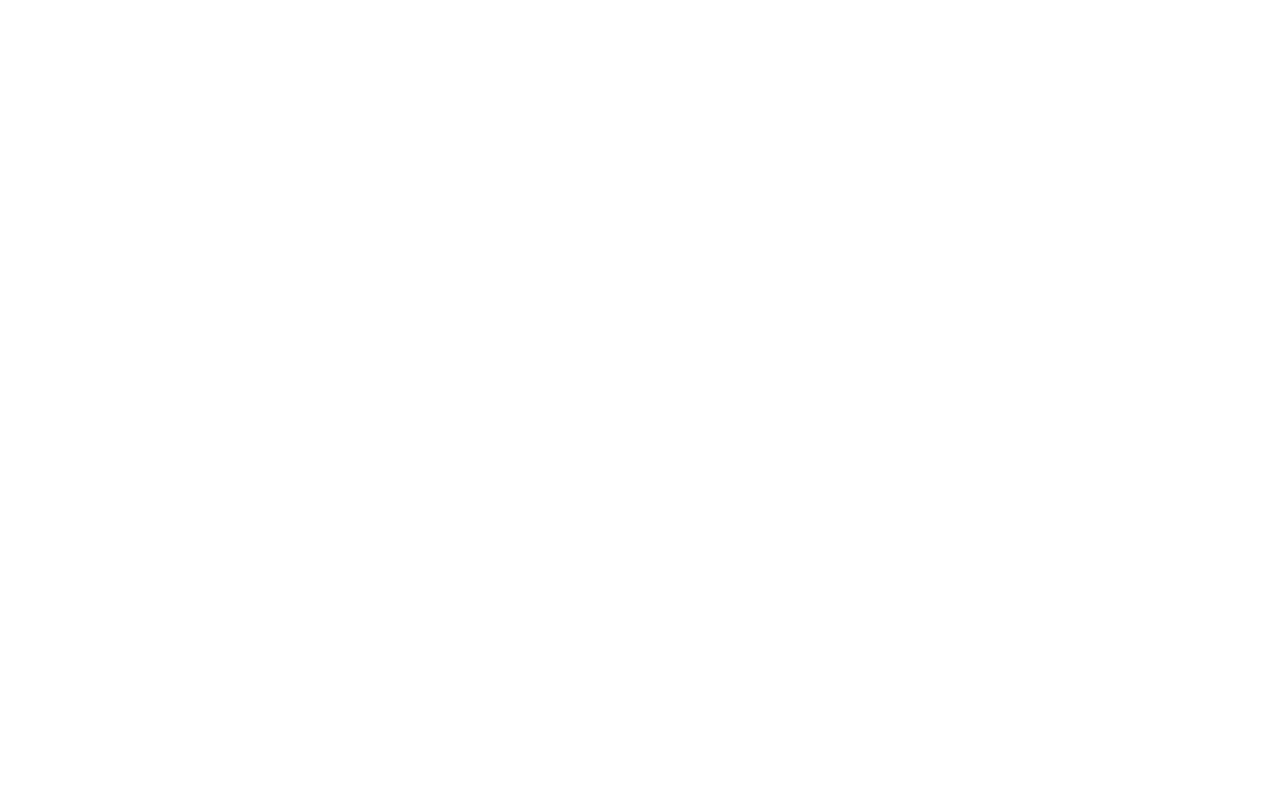
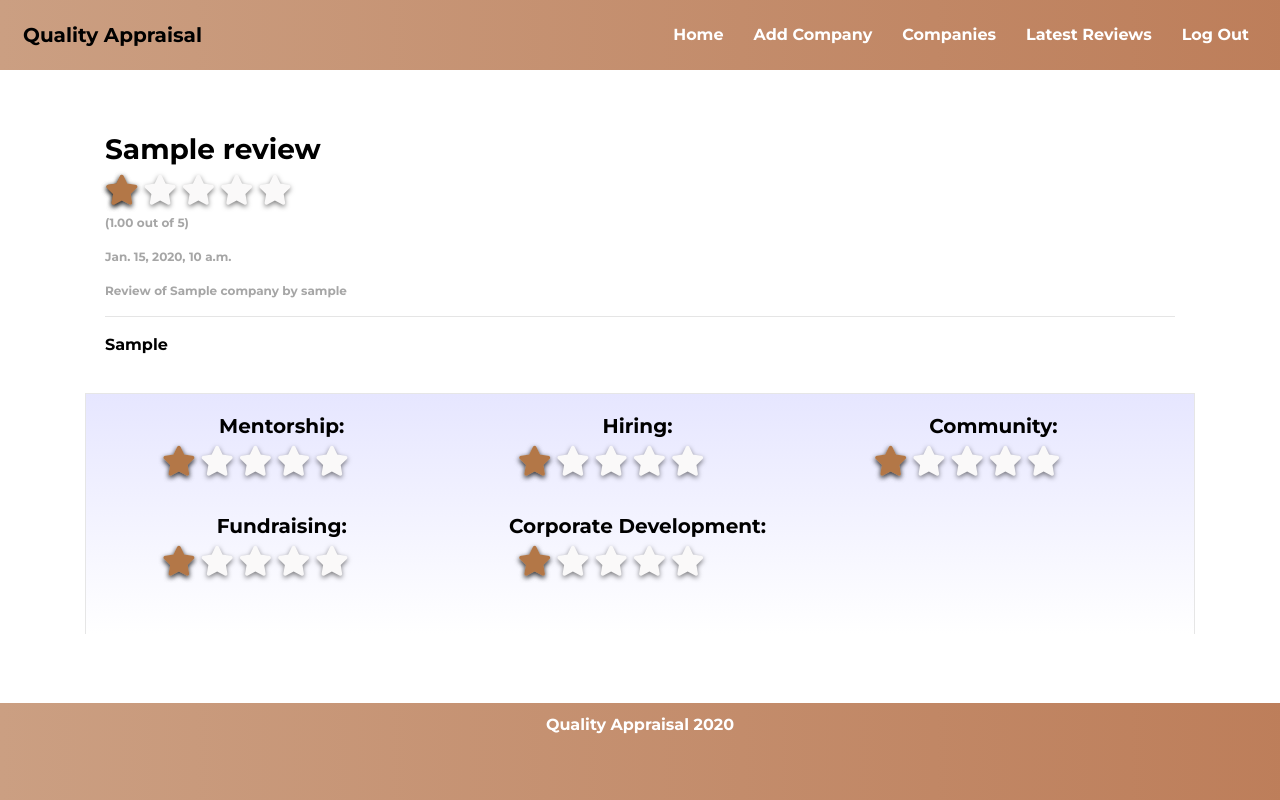
Before and after one commit to felkiriinya/Quality-Appraisal, a Django app: page /reviewdetails/1 in a window 1280 px wide. Before the commit the page is empty. Run offline with Django 3.2, Linux system fonts and the light colour scheme; a user stored in the database is signed in; tables that the repository leaves empty hold one stand-in row (values such as "Sample post"); some libraries are stand-ins or nearby versions.

Commit message:
allow a user to correctly review a company

```diff
--- a/appraisalapp/templates/companies/company_details.html
+++ b/appraisalapp/templates/companies/company_details.html
@@ -1,5 +1,5 @@
 {% extends 'companies/base.html' %}
-{
+{% load bootstrap3 %} {% load static %}
 {% block content %}
     <div class="container">
         <div class="acc-header">
@@ -190,7 +190,7 @@
         <div class="acc-reviews">
             {% if reviews %}
                 {% for review in reviews %}
-                <a href="{% url 'review_detail' review.pk %}" style="text-decoration:none;">
+                <a href="{% url 'reviewdetails' review.pk %}" style="text-decoration:none;">
                     <div class="review-box">
                         <div class="emptyStarsMini">
                             <i class="fa fa-star" id="emptyStarMini1"></i>
--- a/appraisalapp/templates/reviews/review_details.html
+++ b/appraisalapp/templates/reviews/review_details.html
@@ -0,0 +1,130 @@
+{% extends 'reviews/base.html' %}
+{% load bootstrap3 %} {% load static %}
+{% block content %}
+    <div class="container">
+
+        <div class="review-main">
+            <h3><b>{{ review.title }}</b></h3>
+            <div class="emptyStarsSmall">
+                <i class="fa fa-star" id="emptyStarSmall1"></i>
+                <i class="fa fa-star" id="emptyStarSmall2"></i>
+                <i class="fa fa-star" id="emptyStarSmall3"></i>
+                <i class="fa fa-star" id="emptyStarSmall4"></i>
+                <i class="fa fa-star" id="emptyStarSmall5"></i>
+            </div>
+            <div class="halfStarsSmall">
+                <i class="fas fa-star-half" id="halfStarSmall1"></i>
+                <i class="fas fa-star-half" {% if review.overall < 1.25 %} style="display:none;" {% endif %} id="halfStarSmall2"></i>
+                <i class="fas fa-star-half" {% if review.overall < 2.25 %} style="display:none;" {% endif %} id="halfStarSmall3"></i>
+                <i class="fas fa-star-half" {% if review.overall < 3.25 %} style="display:none;" {% endif %} id="halfStarSmall4"></i>
+                <i class="fas fa-star-half" {% if review.overall < 4.25 %} style="display:none;" {% endif %} id="halfStarSmall5"></i>
+            </div>
+            <div class="fullStarsSmall">
+                <i class="fa fa-star" id="fullStarSmall1"></i>
+                <i class="fa fa-star" {% if review.overall < 1.75 %} style="display:none;" {% endif %} id="fullStarSmall2"></i>
+                <i class="fa fa-star" {% if review.overall < 2.75 %} style="display:none;" {% endif %} id="fullStarSmall3"></i>
+                <i class="fa fa-star" {% if review.overall < 3.75 %} style="display:none;" {% endif %} id="fullStarSmall4"></i>
+                <i class="fa fa-star" {% if review.overall < 4.75 %} style="display:none;" {% endif %} id="fullStarSmall5"></i>
+            </div>
+            <br>
+            <p class="date-author">({{ review.overall|floatformat:2 }} out of 5)</p>
+            <p class="date-author">{{ review.date_posted }}</p>
+            <p class="date-author">Review of {{ review.company }} by {{ review.user }}</p>
+            <hr>
+            <p>{{ review.feedback }}</p>
+        </div>
+        <div class="review-ratings">
+            <div class="stars-container">
+                <h5><b>Mentorship:</b></h5>
+                <div class="emptyStarsReview">
+                    <i class="fa fa-star" id="emptyStarSmall1"></i>
+                    <i class="fa fa-star" id="emptyStarSmall2"></i>
+                    <i class="fa fa-star" id="emptyStarSmall3"></i>
+                    <i class="fa fa-star" id="emptyStarSmall4"></i>
+                    <i class="fa fa-star" id="emptyStarSmall5"></i>
+                </div>
+                <div class="fullStarsReview">
+                    <i class="fa fa-star" id="fullStarSmall1"></i>
+                    <i class="fa fa-star" {% if review.mentorship != 5 and review.mentorship != 4 and review.mentorship != 3 and review.mentorship != 2 %} style="display:none;" {% endif %} id="fullStarSmall2"></i>
+                    <i class="fa fa-star" {% if review.mentorship != 5 and review.mentorship != 4 and review.mentorship != 3 %} style="display:none;" {% endif %} id="fullStarSmall3"></i>
+                    <i class="fa fa-star" {% if review.mentorship != 5 and review.mentorship != 4 %} style="display:none;" {% endif %} id="fullStarSmall4"></i>
+                    <i class="fa fa-star" {% if review.mentorship != 5 %} style="display:none;" {% endif %} id="fullStarSmall5"></i>
+                </div>
+            </div>
+            <div class="stars-container">
+                <h5><b>Hiring:</b></h5>
+                <div class="emptyStarsReview">
+                    <i class="fa fa-star" id="emptyStarSmall1"></i>
+                    <i class="fa fa-star" id="emptyStarSmall2"></i>
+                    <i class="fa fa-star" id="emptyStarSmall3"></i>
+                    <i class="fa fa-star" id="emptyStarSmall4"></i>
+                    <i class="fa fa-star" id="emptyStarSmall5"></i>
+                </div>
+                <div class="fullStarsReview">
+                    <i class="fa fa-star" id="fullStarSmall1"></i>
+                    <i class="fa fa-star" {% if review.hiring != 5 and review.hiring != 4 and review.hiring != 3 and review.hiring != 2 %} style="display:none;" {% endif %} id="fullStarSmall2"></i>
+                    <i class="fa fa-star" {% if review.hiring != 5 and review.hiring != 4 and review.hiring != 3 %} style="display:none;" {% endif %} id="fullStarSmall3"></i>
+                    <i class="fa fa-star" {% if review.hiring != 5 and review.hiring != 4 %} style="display:none;" {% endif %} id="fullStarSmall4"></i>
+                    <i class="fa fa-star" {% if review.hiring != 5 %} style="display:none;" {% endif %} id="fullStarSmall5"></i>
+                </div>
+            </div>
+            <div class="stars-container">
+                <h5><b>Community:</b></h5>
+                <div class="emptyStarsReview">
+                    <i class="fa fa-star" id="emptyStarSmall1"></i>
+                    <i class="fa fa-star" id="emptyStarSmall2"></i>
+                    <i class="fa fa-star" id="emptyStarSmall3"></i>
+                    <i class="fa fa-star" id="emptyStarSmall4"></i>
+                    <i class="fa fa-star" id="emptyStarSmall5"></i>
+                </div>
+                <div class="fullStarsReview">
+                    <i class="fa fa-star" id="fullStarSmall1"></i>
+                    <i class="fa fa-star" {% if review.community != 5 and review.community != 4 and review.community != 3 and review.community != 2 %} style="display:none;" {% endif %} id="fullStarSmall2"></i>
+                    <i class="fa fa-star" {% if review.community != 5 and review.community != 4 and review.community != 3 %} style="display:none;" {% endif %} id="fullStarSmall3"></i>
+                    <i class="fa fa-star" {% if review.community != 5 and review.community != 4 %} style="display:none;" {% endif %} id="fullStarSmall4"></i>
+                    <i class="fa fa-star" {% if review.community != 5 %} style="display:none;" {% endif %} id="fullStarSmall5"></i>
+                </div>
+            </div>
+            <div class="stars-container">
+                <h5><b>Fundraising:</b></h5>
+                <div class="emptyStarsReview">
+                    <i class="fa fa-star" id="emptyStarSmall1"></i>
+                    <i class="fa fa-star" id="emptyStarSmall2"></i>
+                    <i class="fa fa-star" id="emptyStarSmall3"></i>
+                    <i class="fa fa-star" id="emptyStarSmall4"></i>
+                    <i class="fa fa-star" id="emptyStarSmall5"></i>
+                </div>
+                <div class="fullStarsReview">
+                    <i class="fa fa-star" id="fullStarSmall1"></i>
+                    <i class="fa fa-star" {% if review.fundraising != 5 and review.fundraising != 4 and review.fundraising != 3 and review.fundraising != 2 %} style="display:none;" {% endif %} id="fullStarSmall2"></i>
+                    <i class="fa fa-star" {% if review.fundraising != 5 and review.fundraising != 4 and review.fundraising != 3 %} style="display:none;" {% endif %} id="fullStarSmall3"></i>
+                    <i class="fa fa-star" {% if review.fundraising != 5 and review.fundraising != 4 %} style="display:none;" {% endif %} id="fullStarSmall4"></i>
+                    <i class="fa fa-star" {% if review.fundraising != 5 %} style="display:none;" {% endif %} id="fullStarSmall5"></i>
+                </div>
+            </div>
+            <div class="stars-container">
+                <h5><b>Corporate Development:</b></h5>
+                <div class="emptyStarsReview">
+                    <i class="fa fa-star" id="emptyStarSmall1"></i>
+                    <i class="fa fa-star" id="emptyStarSmall2"></i>
+                    <i class="fa fa-star" id="emptyStarSmall3"></i>
+                    <i class="fa fa-star" id="emptyStarSmall4"></i>
+                    <i class="fa fa-star" id="emptyStarSmall5"></i>
+                </div>
+                <div class="fullStarsReview">
+                    <i class="fa fa-star" id="fullStarSmall1"></i>
+                    <i class="fa fa-star" {% if review.corporate_dev != 5 and review.corporate_dev != 4 and review.corporate_dev != 3 and review.corporate_dev != 2 %} style="display:none;" {% endif %} id="fullStarSmall2"></i>
+                    <i class="fa fa-star" {% if review.corporate_dev != 5 and review.corporate_dev != 4 and review.corporate_dev != 3 %} style="display:none;" {% endif %} id="fullStarSmall3"></i>
+                    <i class="fa fa-star" {% if review.corporate_dev != 5 and review.corporate_dev != 4 %} style="display:none;" {% endif %} id="fullStarSmall4"></i>
+                    <i class="fa fa-star" {% if review.corporate_dev != 5 %} style="display:none;" {% endif %} id="fullStarSmall5"></i>
+                </div>
+            </div>
+        </div>
+        <div class="review-buttons">
+            {% if review.author == user %}
+                <a class="btn" id="update" href="{% url 'review_edit' review.pk %}">Update Review</a>
+                <a class="btn" id="delete" href="{% url 'review_delete' review.pk %}">Delete Review</a>
+            {% endif %}
+        </div>
+    </div>
+{% endblock %}
--- a/appraisalapp/templates/reviews/review_form.html
+++ b/appraisalapp/templates/reviews/review_form.html
@@ -1,6 +1,7 @@
 {% extends 'reviews/base.html' %}
 {% load crispy_forms_tags %}
 {% block page_title %}Leave A Review{% endblock %}
+{% load bootstrap3 %} {% load static %}
 {% block content %}
     <div class="container">
         <div class="form-squeeze">
--- a/appraisalapp/templates/reviews/review_home.html
+++ b/appraisalapp/templates/reviews/review_home.html
@@ -1,5 +1,5 @@
 {% extends 'reviews/base.html' %}
-
+{% load bootstrap3 %} {% load static %}
 {% block content %}
     <div class="container" style="text-align:center;">
 
--- a/appraisalapp/views.py
+++ b/appraisalapp/views.py
@@ -39,14 +39,16 @@
 
 def companylist(request):
     companies = Company.objects.all().order_by('-date_posted')
+
     return render(request, 'companies/company_home.html',{'companies':companies})
 
 def companydetails(request, pk):
 
     company = get_object_or_404(Company, pk = pk)
-
+    reviews = Review.objects.filter(company=company).order_by('-date_posted')[:4]
     params = {
         'company': company,
+        'reviews' : reviews
     }
 
     return render(request, 'companies/company_details.html', params)
--- a/static/css/company.css
+++ b/static/css/company.css
@@ -472,8 +472,8 @@
 }
 
 .btn{
-    border: 3px solid #003366;
-    color: #003366;
+    border: 3px solid #c07b14;
+    color: #bb6926;
     background-color: #f2f2f2;
     margin: 10px 5px;
     padding: 7px;
@@ -486,23 +486,23 @@
 }
 
 .btn:hover{
-    background-color: #003366;
+    background-color: #cc7024;
     color: #ffffff;
     transition: 0.5s;
 }
 
 #submit{
-    border: 3px solid #e7717d;
+    border: 3px solid #cf7246;
 }
 
 #submit:hover{
-    background-color: #e7717d;
+    background-color: #b37018;
     transition: 0.5s;
 }
 
 #company-index{
     border-radius: 5px;
-    background-image: linear-gradient(to right, #cbab82, #e7717d);
+    background-image: linear-gradient(to right, #cbab82, #e79c71);
     border: none;
     color: #ffffff;
     text-align: center;
@@ -543,7 +543,7 @@
     text-align: center;
 }
 
-#scrollTop{
+/* #scrollTop{
     height: 40px;
     width: 40px;
     background-color: #e7717d;
@@ -564,7 +564,7 @@
 #scrollTop.visible{
     visibility: visible;
     transition: 0.5s;
-}
+} */
 
 /* <<<<<<<<<<<<<<<<<<<< Images >>>>>>>>>>>>>>>>>>>> */
 
@@ -596,7 +596,7 @@
 #emptyStar3,
 #emptyStar4,
 #emptyStar5{
-    color: #b37747;
+    color: #ebe8e6;
     font-size: 45px;
     text-shadow: 0 2px 5px rgba(0,0,0,.5);
 }
@@ -636,7 +636,7 @@
 #emptyStarSmall3,
 #emptyStarSmall4,
 #emptyStarSmall5{
-    color: #b37747;
+    color: #faf9f9;
     font-size: 30px;
     text-shadow: 0 2px 5px rgba(0,0,0,.5);
 }
@@ -676,7 +676,7 @@
 #emptyStarMini3,
 #emptyStarMini4,
 #emptyStarMini5{
-    color:  #b37747;
+    color:  #f5f0ec;
     font-size: 20px;
     text-shadow: 0 2px 5px rgba(0,0,0,.5);
 }
```
Also changed, not shown: appraisalapp/templates/companies/company_home.html (+11 -11 lines), appraisalapp/templates/reviews/base.html (+16 -0 lines).
